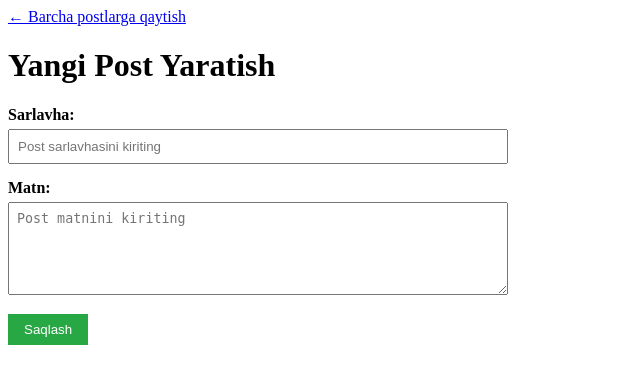
After one commit to 1910Emir/jdu_django_blog, a Django app: page /posts/new/ in a window 1280 px wide. The commit adds this page. Shown: the top 384 px of the page, without its empty margins (0-640 px from the left). Run offline with Django 5.2, Linux system fonts and the light colour scheme.

Commit message:
6-hafta: PostForm, post_create view va xatoliklarni ko'rsatish

```diff
--- /dev/null
+++ b/jdu_blog/blog/forms.py
@@ -0,0 +1,11 @@
+from django import forms
+from .models import Post
+
+class PostForm(forms.ModelForm):
+    class Meta:
+        model = Post
+        fields = ['title', 'content']
+        widgets = {
+            'title': forms.TextInput(attrs={'class': 'form-control', 'placeholder': 'Post sarlavhasini kiriting'}),
+            'content': forms.Textarea(attrs={'class': 'form-control', 'rows': 5, 'placeholder': 'Post matnini kiriting'}),
+        }
--- /dev/null
+++ b/jdu_blog/blog/templates/blog/post_form.html
@@ -0,0 +1,62 @@
+<!DOCTYPE html>
+<html lang="uz">
+<head>
+    <meta charset="UTF-8">
+    <title>Yangi Post Yaratish</title>
+    <style>
+        .errorlist {
+            color: red;
+            font-weight: bold;
+            margin: 5px 0;
+            padding-left: 20px;
+        }
+        .form-group {
+            margin-bottom: 15px;
+        }
+        label {
+            display: block;
+            margin-bottom: 5px;
+            font-weight: bold;
+        }
+        input[type="text"], textarea {
+            width: 100%;
+            max-width: 500px;
+            padding: 8px;
+            box-sizing: border-box;
+        }
+        button {
+            padding: 8px 16px;
+            background-color: #28a745;
+            color: white;
+            border: none;
+            cursor: pointer;
+        }
+    </style>
+</head>
+<body>
+    <a href="{% url 'post_list' %}">&larr; Barcha postlarga qaytish</a>
+    <h1>Yangi Post Yaratish</h1>
+
+    <form method="POST" novalidate>
+        {% csrf_token %}
+
+        {% if form.errors %}
+            <p style="color: red;">Iltimos, kiritilgan ma'lumotlardagi xatoliklarni to'g'rilang!</p>
+        {% endif %}
+
+        <div class="form-group">
+            <label for="{{ form.title.id_for_label }}">Sarlavha:</label>
+            {{ form.title }}
+            {{ form.title.errors }}
+        </div>
+
+        <div class="form-group">
+            <label for="{{ form.content.id_for_label }}">Matn:</label>
+            {{ form.content }}
+            {{ form.content.errors }}
+        </div>
+
+        <button type="submit">Saqlash</button>
+    </form>
+</body>
+</html>
--- a/jdu_blog/blog/urls.py
+++ b/jdu_blog/blog/urls.py
@@ -1,9 +1,11 @@
 from django.urls import path
-from .views import post_list_fbv, PostListView
+from .views import post_list_fbv, PostListView, post_detail, post_create
 
 urlpatterns = [
     path('', PostListView.as_view(), name='home'),
+    path('posts/', PostListView.as_view(), name='post_list'),
+    path('posts/new/', post_create, name='post_create'),          # <-- 6-hafta formasi
+    path('posts/<int:id>/', post_detail, name='post_detail'),
     path('fbv/', post_list_fbv, name='post_list_fbv'),
     path('cbv/', PostListView.as_view(), name='post_list_cbv'),
-
 ]
--- a/jdu_blog/blog/views.py
+++ b/jdu_blog/blog/views.py
@@ -1,14 +1,30 @@
-from django.shortcuts import render
+from django.shortcuts import render, get_object_or_404, redirect
 from django.views.generic import ListView
 from .models import Post
+from .forms import PostForm
 
-
+# 4-haftadagi ro'yxatlar
 def post_list_fbv(request):
     posts = Post.objects.all()
     return render(request, 'blog/post_list.html', {'posts': posts})
-
 
 class PostListView(ListView):
     model = Post
     template_name = 'blog/post_list.html'
     context_object_name = 'posts'
+
+# 5-haftadagi detail view
+def post_detail(request, id):
+    post = get_object_or_404(Post, id=id)
+    return render(request, 'blog/post_detail.html', {'post': post})
+
+# 6-HAFTA: Yangi post yaratish view'si
+def post_create(request):
+    if request.method == 'POST':
+        form = PostForm(request.POST)
+        if form.is_valid():
+            form.save()
+            return redirect('post_list')
+    else:
+        form = PostForm()
+    return render(request, 'blog/post_form.html', {'form': form})
```
Also changed, not shown: jdu_blog/blog/templates/blog/post_detail.html (added, +17 -0 lines), jdu_blog/blog/templates/blog/post_list.html (+9 -2 lines).
